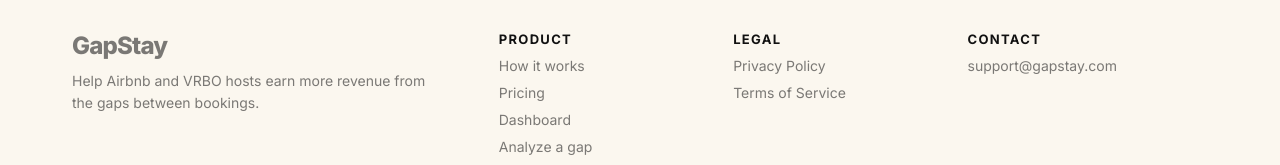
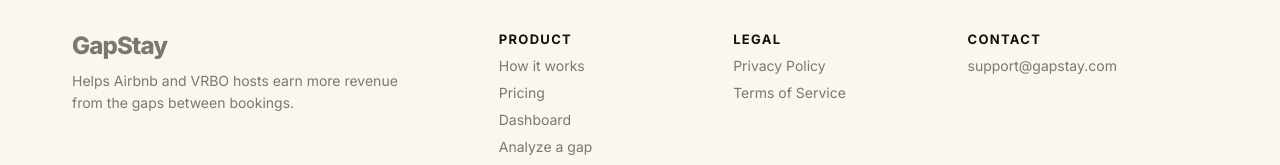
Before and after one commit to pissclams1/Pissclams, a Next.js app: page / in a window 1280 px wide. Shown: the part 2867-3032 px from the top of the page. Built offline with nearby package versions, Linux system fonts and the light colour scheme.

Commit message:
Fix footer grammar

```diff
--- a/app/layout.tsx
+++ b/app/layout.tsx
@@ -32,7 +32,7 @@ export default function RootLayout({ children }: { children: React.ReactNode })
         {children}
         <footer className="footer">
           <div className="wrap footerGrid">
-            <div><Link href="/" className="brand">GapStay</Link><p>Help Airbnb and VRBO hosts earn more revenue from the gaps between bookings.</p></div>
+            <div><Link href="/" className="brand">GapStay</Link><p>Helps Airbnb and VRBO hosts earn more revenue from the gaps between bookings.</p></div>
             <div><strong>Product</strong><Link href="/#how">How it works</Link><Link href="/pricing">Pricing</Link><Link href="/dashboard">Dashboard</Link><Link href="/host">Analyze a gap</Link></div>
             <div><strong>Legal</strong><Link href="/privacy">Privacy Policy</Link><Link href="/terms">Terms of Service</Link></div>
             <div><strong>Contact</strong><a href="mailto:support@gapstay.com">support@gapstay.com</a></div>
```
